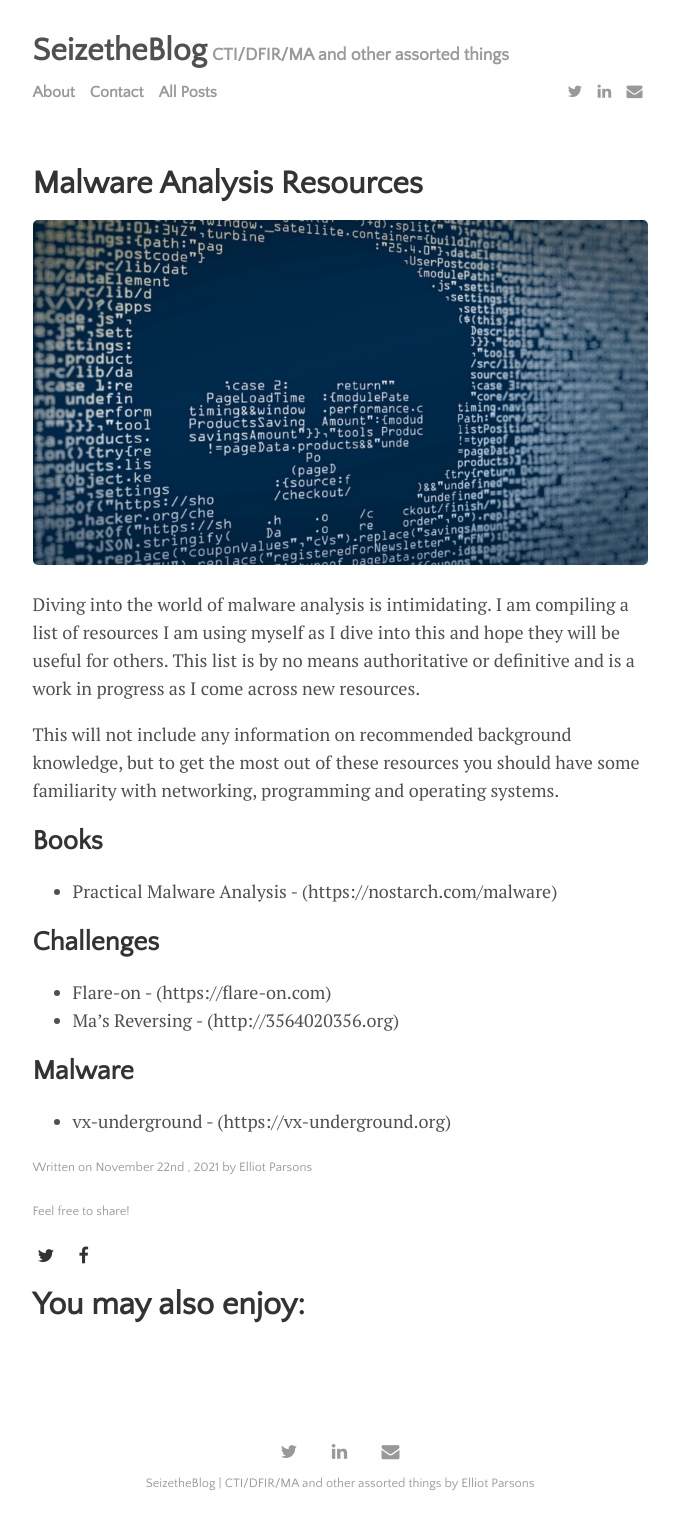
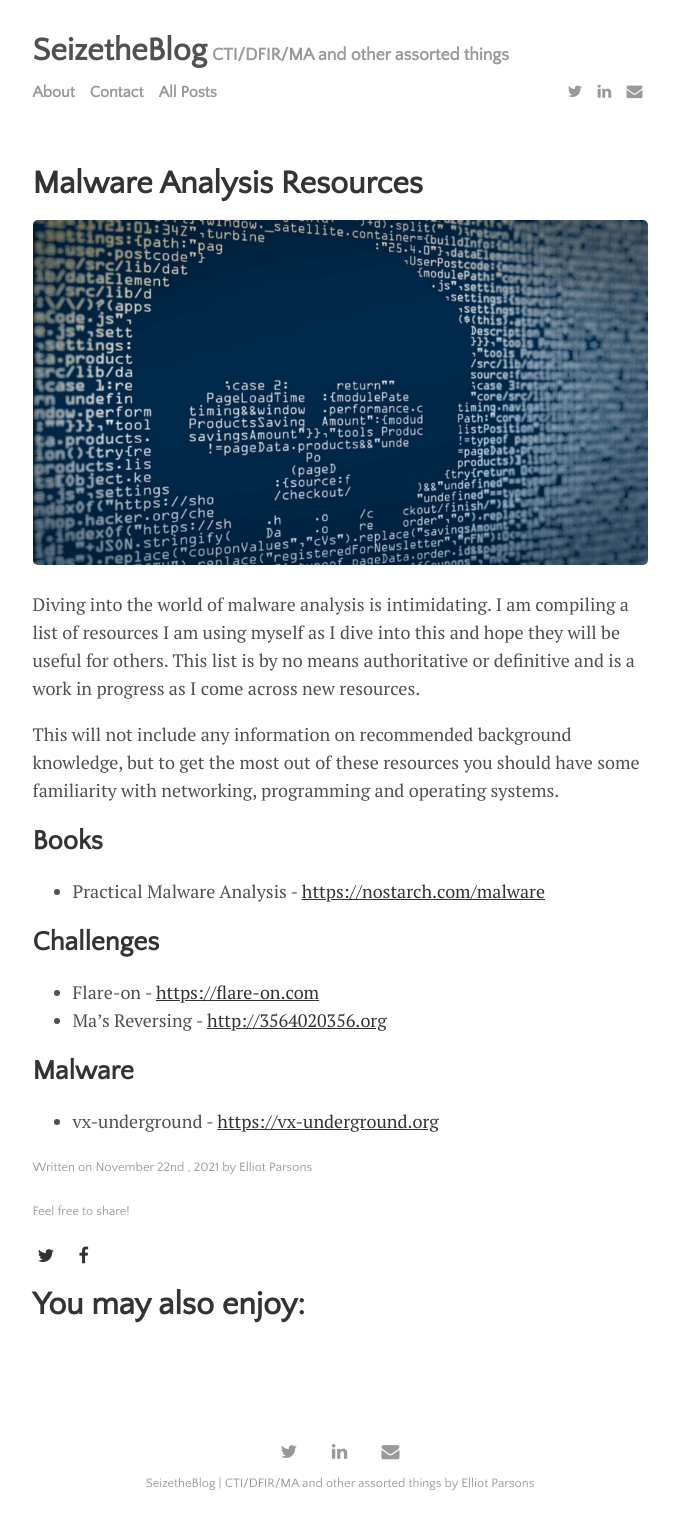
Before and after one commit to seizethecheese/seizethecheese.github.io, a Jekyll site: the page built from _posts/2021-11-22-malware-analysis-resources.md, in a window 1280 px wide. Shown: the whole page, without its empty margins (300-979 px from the left). Built offline with Jekyll 4.4.1, drawn with Linux system fonts in a browser that asks for light colours; part of the change alters nothing that is shown.

```diff
--- a/_posts/2021-11-22-malware-analysis-resources.md
+++ b/_posts/2021-11-22-malware-analysis-resources.md
@@ -12,11 +12,11 @@ Diving into the world of malware analysis is intimidating. I am compiling a list
 This will not include any information on recommended background knowledge, but to get the most out of these resources you should have some familiarity with networking, programming and operating systems.
 
 ## Books
-- Practical Malware Analysis - (https://nostarch.com/malware)
+- Practical Malware Analysis - [https://nostarch.com/malware](https://nostarch.com/malware)
 
 ## Challenges
-- Flare-on - (https://flare-on.com)
-- Ma's Reversing - (http://3564020356.org)
+- Flare-on - [https://flare-on.com](https://flare-on.com)
+- Ma's Reversing - [http://3564020356.org](http://3564020356.org)
 
 ## Malware
-- vx-underground - (https://vx-underground.org)
+- vx-underground - [https://vx-underground.org](https://vx-underground.org)
```
